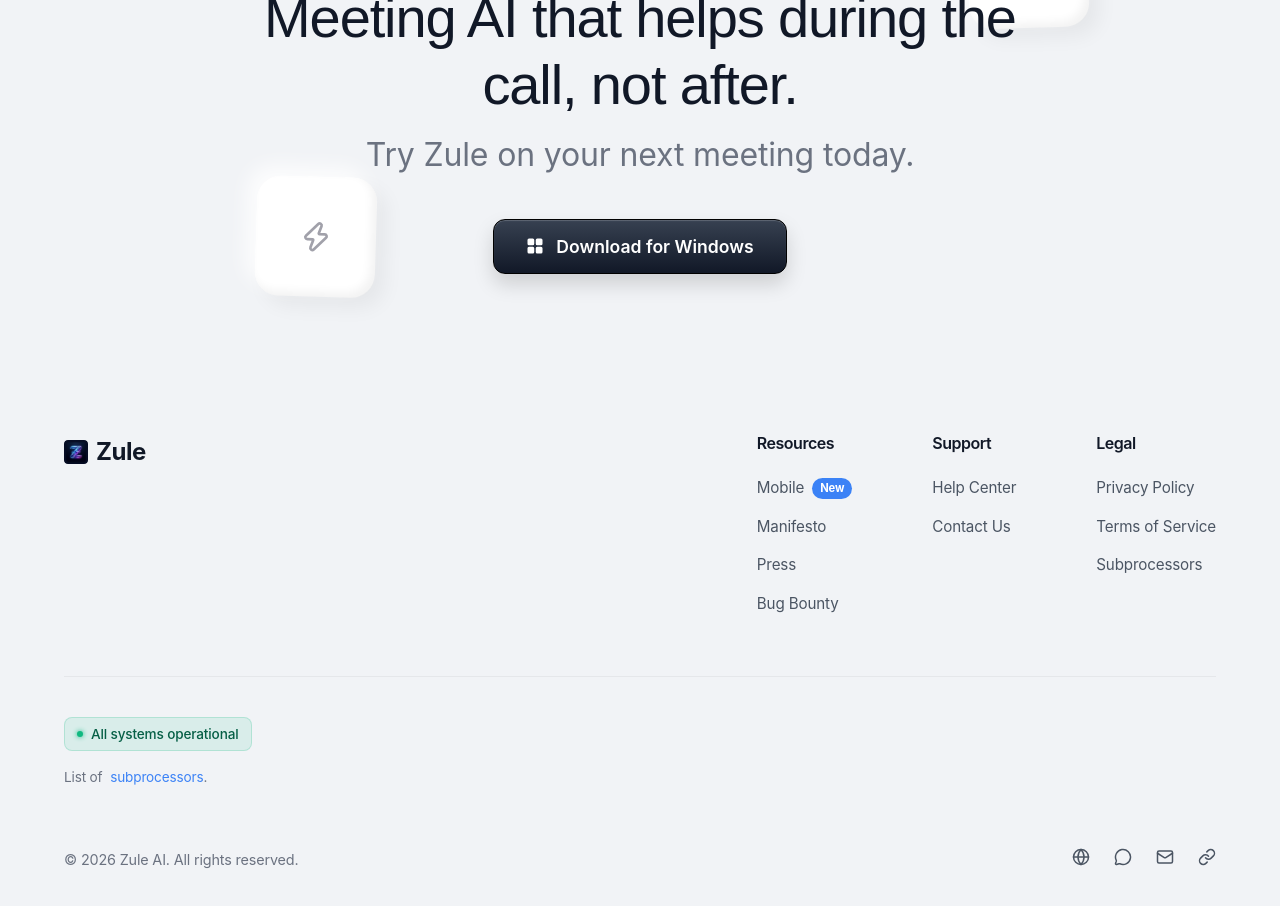
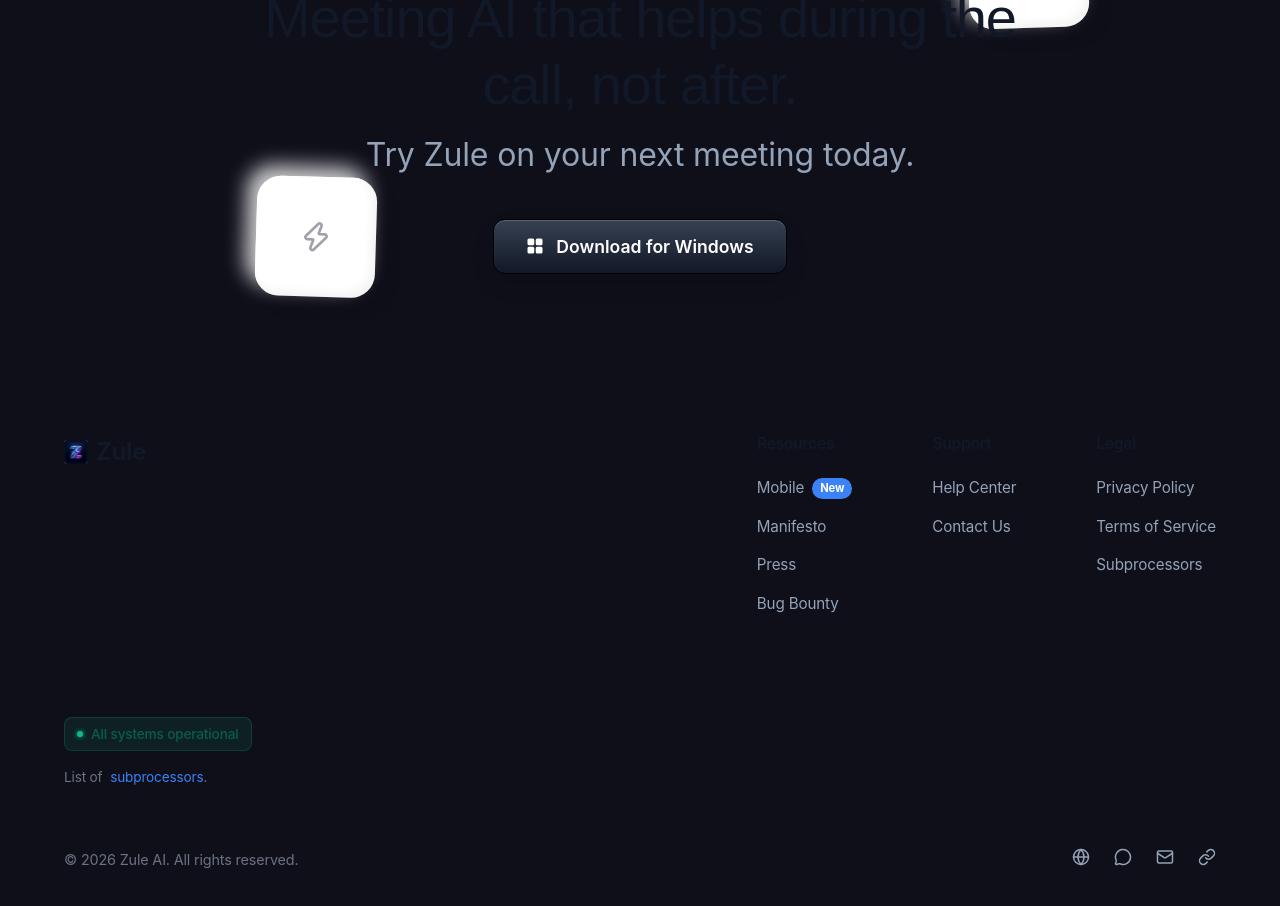
Before and after one commit to sujalmeena7/Zule, a React (Vite) app: page / in a window 1280 px wide. Shown: the part 3520-4426 px from the top of the page. Built offline with nearby package versions, Linux system fonts and the light colour scheme.

Commit message:
style: dark theme for bottom CTA and footer to match landing page

```diff
--- a/src/components/LandingPage.css
+++ b/src/components/LandingPage.css
@@ -808,9 +808,9 @@
   box-shadow: 0 0 20px rgba(59, 130, 246, 0.4);
 }
 
-/* --- BOTTOM CTA SECTION (Light Mode Area) --- */
+/* --- BOTTOM CTA SECTION (Dark Mode — matches landing page vibe) --- */
 .bottom-cta-section {
-  background: #f1f3f6;
+  background: #0f0f1a;
   padding: 120px 24px;
   position: relative;
   overflow: hidden;
@@ -831,6 +831,7 @@
 .bottom-cta-content h2 {
   font-family: var(--font-display);
   font-size: clamp(2rem, 5vw, 3.5rem);
+  color: #f8fafc;
   font-weight: 500;
   color: #111827;
   margin-bottom: 12px;
@@ -839,7 +840,7 @@
 
 .bottom-cta-content p {
   font-size: clamp(1.2rem, 3vw, 2rem);
-  color: #6b7280;
+  color: #94a3b8;
   margin-bottom: 40px;
   font-weight: 400;
 }
@@ -897,8 +898,8 @@
 
 /* --- FOOTER --- */
 .zule-footer {
-  background: #f1f3f6;
-  color: #374151;
+  background: #0f0f1a;
+  color: #cbd5e1;
   padding: 40px 5vw 60px;
   font-family: var(--font-sans);
 }
@@ -957,7 +958,7 @@
 }
 
 .footer-column a {
-  color: #4b5563;
+  color: #94a3b8;
   text-decoration: none;
   font-size: 0.95rem;
   transition: color 0.2s;
@@ -967,7 +968,7 @@
 }
 
 .footer-column a:hover {
-  color: #111827;
+  color: #f8fafc;
 }
 
 .badge-new {
@@ -1028,12 +1029,12 @@
 }
 
 .footer-socials a {
-  color: #4b5563;
+  color: #94a3b8;
   transition: color 0.2s;
 }
 
 .footer-socials a:hover {
-  color: #111827;
+  color: #f8fafc;
 }
 
 @media (max-width: 768px) {
```
